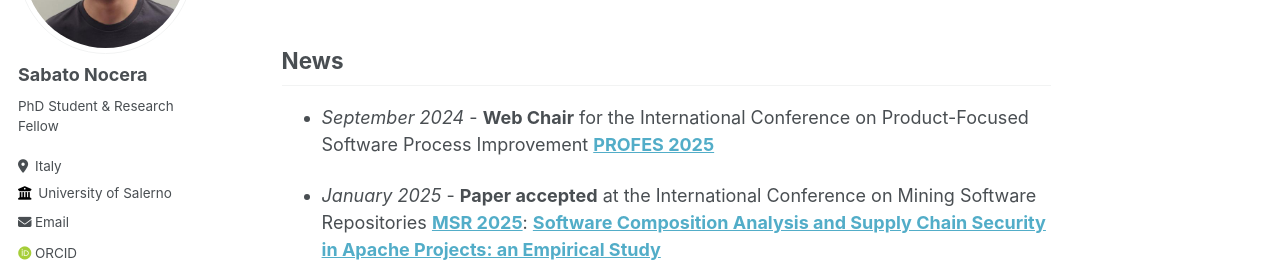
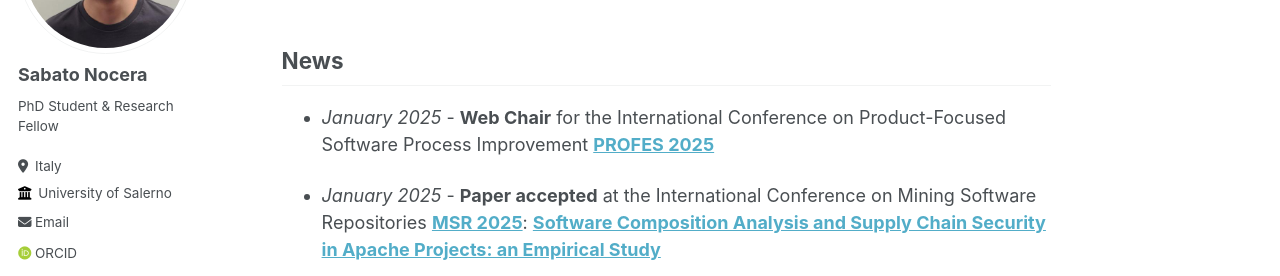
Before and after one commit to sabato-nocera/sabato-nocera.github.io, a Jekyll site: the page built from _pages/about.md, in a window 1280 px wide and 900 px high. Shown: the part 227-503 px from the top of the window. Built offline with Jekyll 4.4.1, drawn with Linux system fonts in a browser that asks for light colours; some web fonts are replaced.

Commit message:
Update about.md

```diff
--- a/_pages/about.md
+++ b/_pages/about.md
@@ -11,7 +11,7 @@ Sabato Nocera is a **PhD student** in Computer Science and  **Research Fellow**
 
 ## News
 
-* _September 2024_ - **Web Chair** for the International Conference on Product-Focused Software Process Improvement [**PROFES 2025**](https://conf.researchr.org/home/profes-2025)
+* _January 2025_ - **Web Chair** for the International Conference on Product-Focused Software Process Improvement [**PROFES 2025**](https://conf.researchr.org/home/profes-2025)
 
 * _January 2025_ - **Paper accepted** at the International Conference on Mining Software Repositories [**MSR 2025**](https://2025.msrconf.org/track/msr-2025-technical-papers): [**Software Composition Analysis and Supply Chain Security in Apache Projects: an Empirical Study**](#)
 
```
